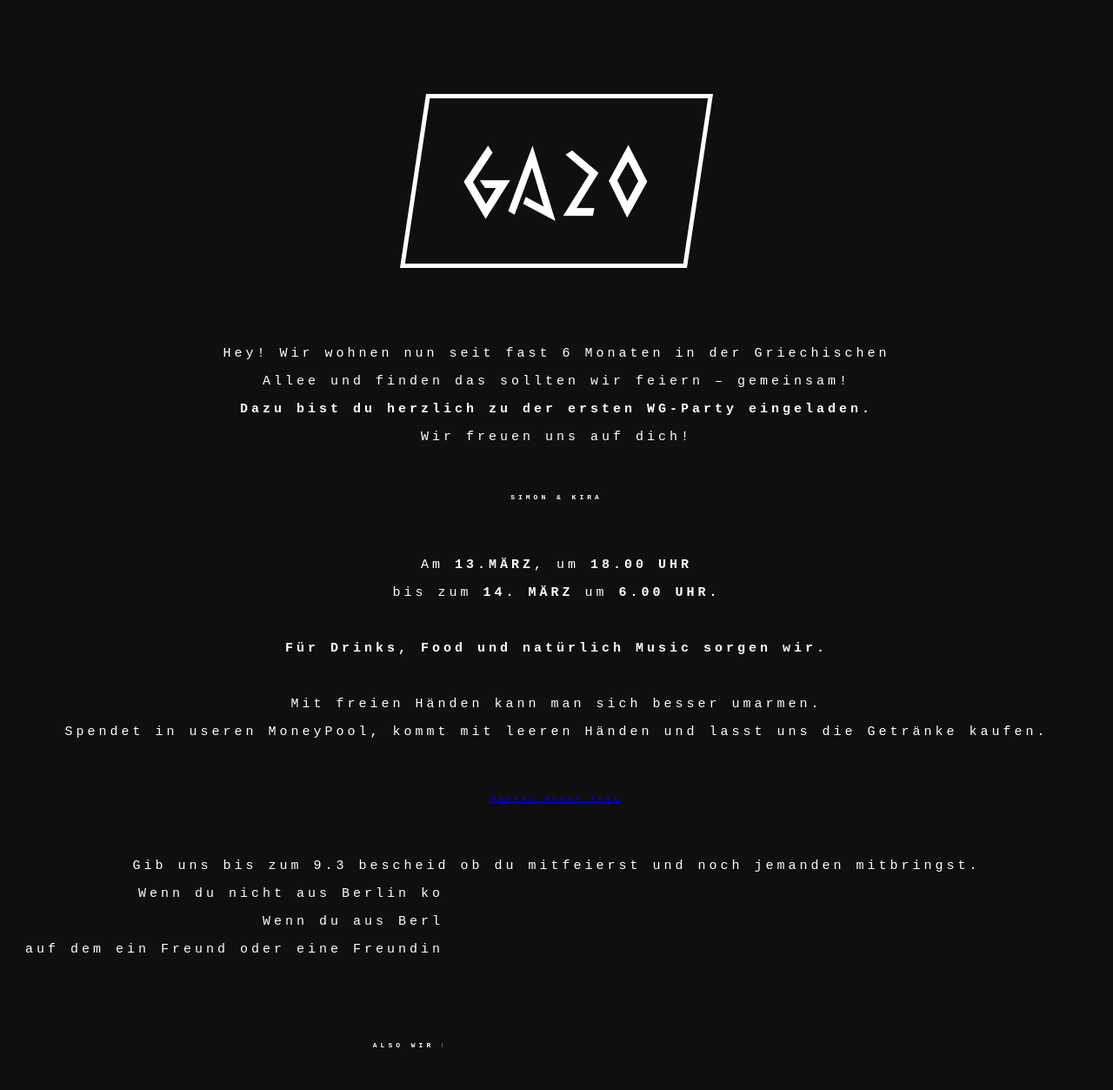
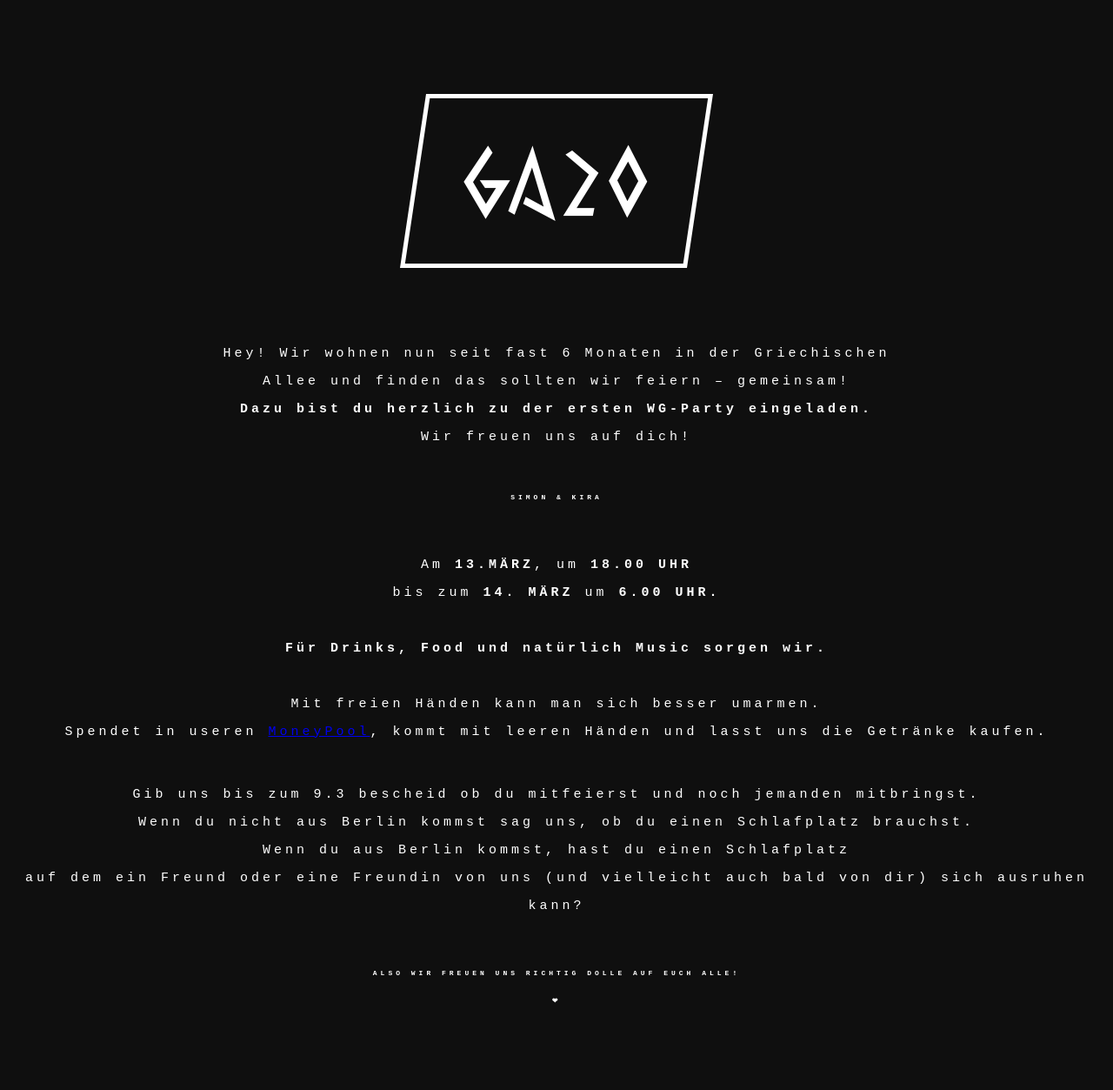
Before and after one commit to kiralangeheine/kiralangeheine.github.io, a plain HTML site: page index.html in a window 1280 px wide. Shown: the whole page at 87% size. After the commit the page ends 1192 px from the top, so only its background shows below. Drawn offline with Linux system fonts and the light colour scheme; a web font is replaced by a local one.

Commit message:
Update index.html

```diff
--- a/index.html
+++ b/index.html
@@ -21,10 +21,7 @@
     Am <strong>13.MÄRZ</strong>, um <strong>18.00 UHR</strong><br>
     bis zum <strong>14. MÄRZ</strong> um <strong>6.00 UHR.</strong><br><br>
     <strong>Für Drinks, Food und natürlich Music sorgen wir.</strong><br><br>
-    Mit freien Händen kann man sich besser umarmen.<br>Spendet in useren MoneyPool, kommt mit leeren Händen und lasst uns die Getränke kaufen.
-</div>
-<div id="link">
-    <a href="//"><h1>PAYPAL MONEY POOL</h1></a>
+    Mit freien Händen kann man sich besser umarmen.<br>Spendet in useren <a href="//">MoneyPool<a/>, kommt mit leeren Händen und lasst uns die Getränke kaufen.
 </div>
 <div>
     Gib uns bis zum 9.3 bescheid ob du mitfeierst und noch jemanden mitbringst.<br>
```
